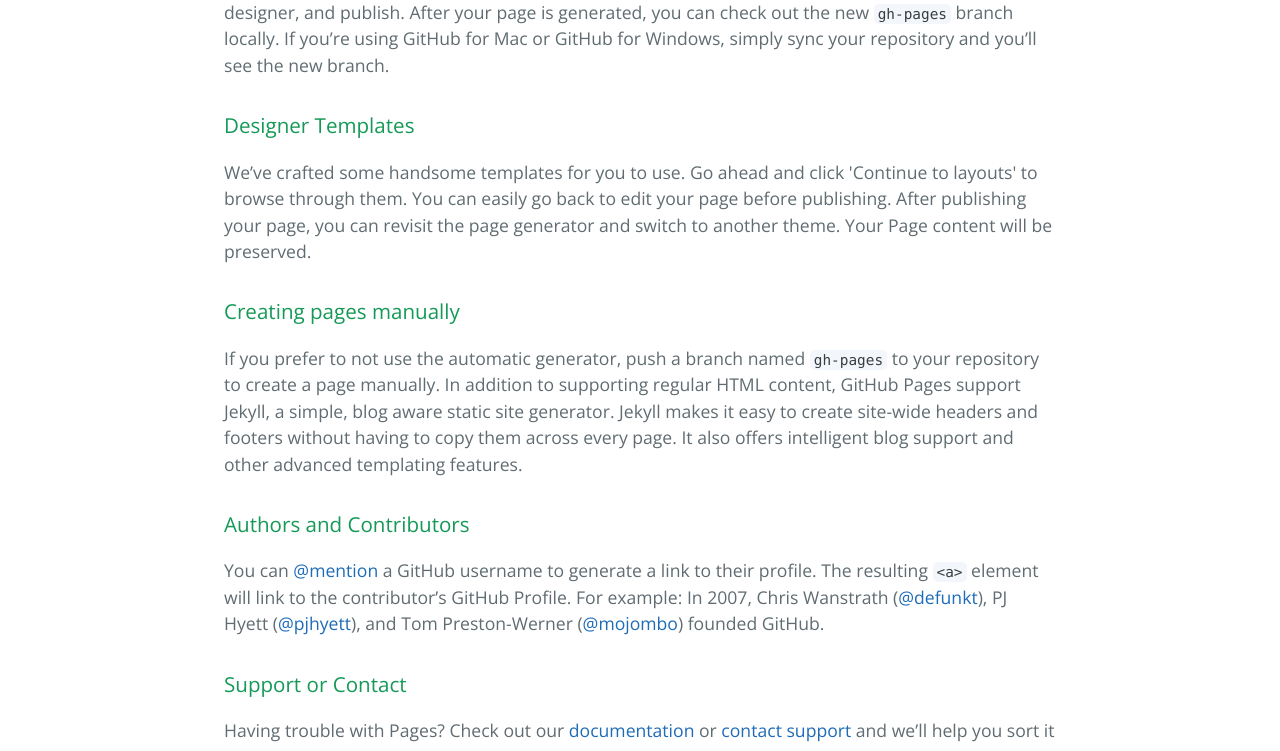
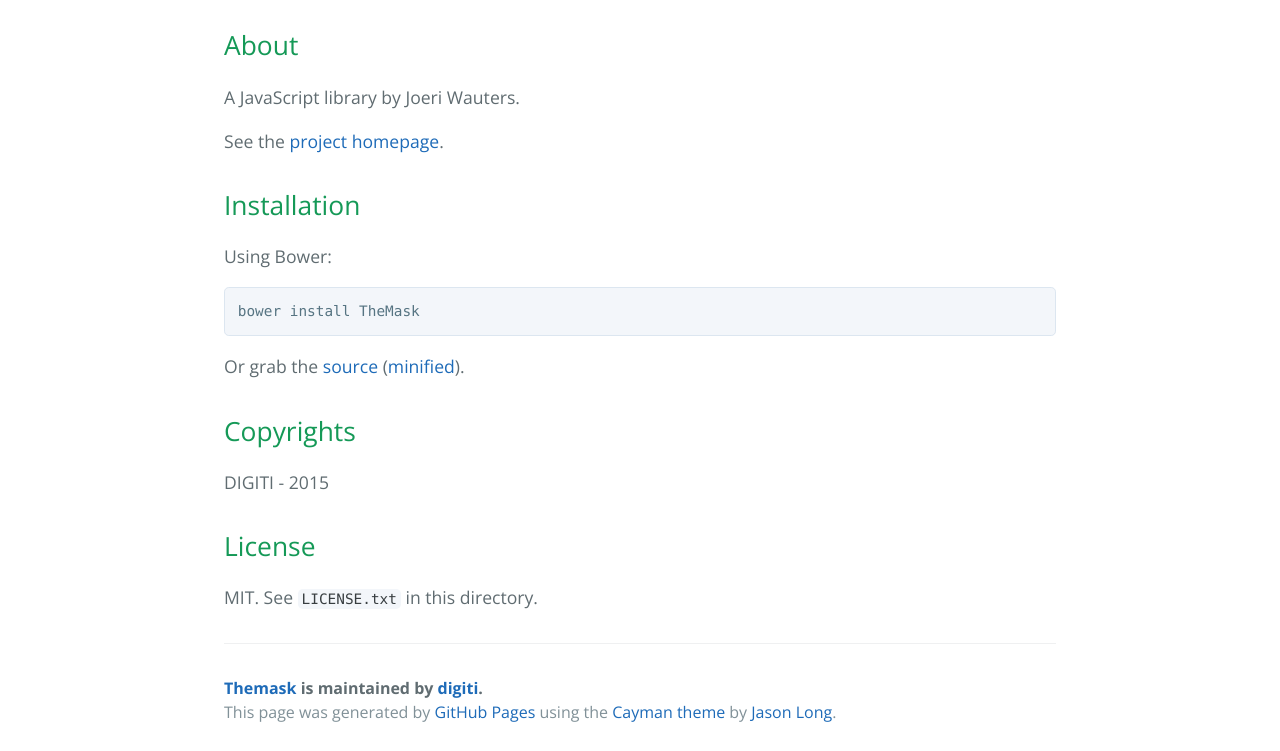
Before and after one commit to digiti/TheMask, a plain HTML site: page index.html in a window 1280 px wide. Shown: the part 517-1268 px from the top of the page. Drawn offline with nearby package versions, Linux system fonts and the light colour scheme.

```diff
--- a/index.html
+++ b/index.html
@@ -19,30 +19,37 @@
     </section>
 
     <section class="main-content">
-      <h3>
-<a id="welcome-to-github-pages" class="anchor" href="#welcome-to-github-pages" aria-hidden="true"><span class="octicon octicon-link"></span></a>Welcome to GitHub Pages.</h3>
+      <h1>
+<a id="themask" class="anchor" href="#themask" aria-hidden="true"><span class="octicon octicon-link"></span></a>TheMask</h1>
 
-<p>This automatic page generator is the easiest way to create beautiful pages for all of your projects. Author your page content here <a href="https://guides.github.com/features/mastering-markdown/">using GitHub Flavored Markdown</a>, select a template crafted by a designer, and publish. After your page is generated, you can check out the new <code>gh-pages</code> branch locally. If you’re using GitHub for Mac or GitHub for Windows, simply sync your repository and you’ll see the new branch.</p>
+<p>HTML5 SVG masking tool.</p>
 
-<h3>
-<a id="designer-templates" class="anchor" href="#designer-templates" aria-hidden="true"><span class="octicon octicon-link"></span></a>Designer Templates</h3>
+<h2>
+<a id="about" class="anchor" href="#about" aria-hidden="true"><span class="octicon octicon-link"></span></a>About</h2>
 
-<p>We’ve crafted some handsome templates for you to use. Go ahead and click 'Continue to layouts' to browse through them. You can easily go back to edit your page before publishing. After publishing your page, you can revisit the page generator and switch to another theme. Your Page content will be preserved.</p>
+<p>A JavaScript library by Joeri Wauters.</p>
 
-<h3>
-<a id="creating-pages-manually" class="anchor" href="#creating-pages-manually" aria-hidden="true"><span class="octicon octicon-link"></span></a>Creating pages manually</h3>
+<p>See the <a href="http://digiti.github.io/TheMask/">project homepage</a>.</p>
 
-<p>If you prefer to not use the automatic generator, push a branch named <code>gh-pages</code> to your repository to create a page manually. In addition to supporting regular HTML content, GitHub Pages support Jekyll, a simple, blog aware static site generator. Jekyll makes it easy to create site-wide headers and footers without having to copy them across every page. It also offers intelligent blog support and other advanced templating features.</p>
+<h2>
+<a id="installation" class="anchor" href="#installation" aria-hidden="true"><span class="octicon octicon-link"></span></a>Installation</h2>
 
-<h3>
-<a id="authors-and-contributors" class="anchor" href="#authors-and-contributors" aria-hidden="true"><span class="octicon octicon-link"></span></a>Authors and Contributors</h3>
+<p>Using Bower:</p>
 
-<p>You can <a href="https://github.com/blog/821" class="user-mention">@mention</a> a GitHub username to generate a link to their profile. The resulting <code>&lt;a&gt;</code> element will link to the contributor’s GitHub Profile. For example: In 2007, Chris Wanstrath (<a href="https://github.com/defunkt" class="user-mention">@defunkt</a>), PJ Hyett (<a href="https://github.com/pjhyett" class="user-mention">@pjhyett</a>), and Tom Preston-Werner (<a href="https://github.com/mojombo" class="user-mention">@mojombo</a>) founded GitHub.</p>
+<pre><code>bower install TheMask
+</code></pre>
 
-<h3>
-<a id="support-or-contact" class="anchor" href="#support-or-contact" aria-hidden="true"><span class="octicon octicon-link"></span></a>Support or Contact</h3>
+<p>Or grab the <a href="https://github.com/wautersj/TheMask/dist/TheMask.js">source</a> (<a href="https://github.com/wautersj/TheMask/dist/TheMask.min.js">minified</a>).</p>
 
-<p>Having trouble with Pages? Check out our <a href="https://help.github.com/pages">documentation</a> or <a href="https://github.com/contact">contact support</a> and we’ll help you sort it out.</p>
+<h2>
+<a id="copyrights" class="anchor" href="#copyrights" aria-hidden="true"><span class="octicon octicon-link"></span></a>Copyrights</h2>
+
+<p>DIGITI - 2015</p>
+
+<h2>
+<a id="license" class="anchor" href="#license" aria-hidden="true"><span class="octicon octicon-link"></span></a>License</h2>
+
+<p>MIT. See <code>LICENSE.txt</code> in this directory.</p>
 
       <footer class="site-footer">
         <span class="site-footer-owner"><a href="https://github.com/digiti/TheMask">Themask</a> is maintained by <a href="https://github.com/digiti">digiti</a>.</span>
```
Also changed, not shown: params.json (+1 -1 lines).
